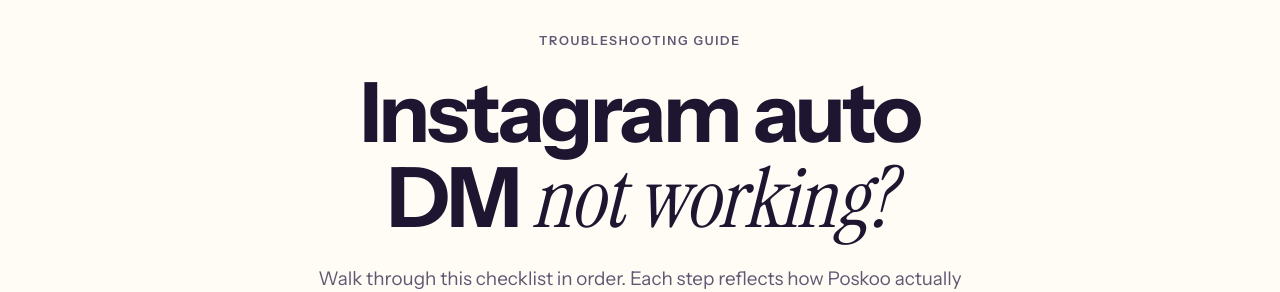
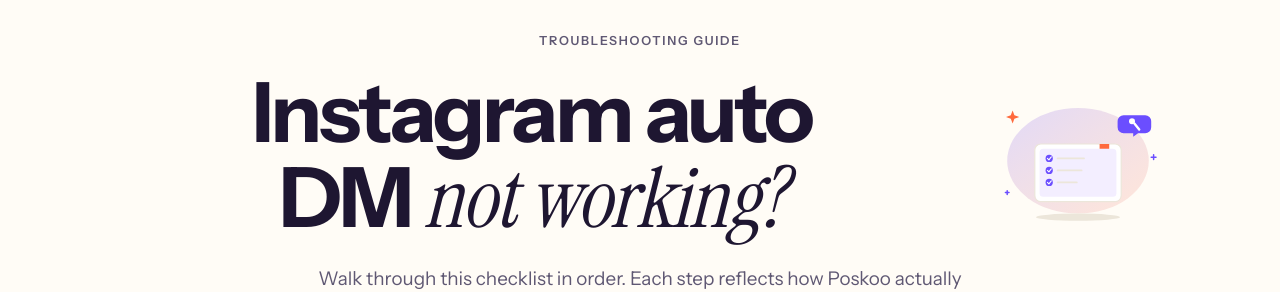
Before and after one commit to Ramanmakkar1/socialapp, a Next.js app: page /help/instagram-auto-dm-not-working in a window 1280 px wide. Shown: the part 136-428 px from the top of the page. Built offline with nearby package versions, Linux system fonts and the light colour scheme; no server answers.

Commit message:
autopilot: Add a shared illustrated header graphic to the 5 help guide pages
Task #5447, written by local Qwen.

```diff
--- a/src/app/help/getting-started/page.tsx
+++ b/src/app/help/getting-started/page.tsx
@@ -3,6 +3,7 @@ import Image from "next/image";
 import Link from "next/link";
 import { BRAND } from "@/lib/brand";
 import { DM_TEMPLATES } from "@/lib/dmTemplates";
+import HelpGuideIllustration from "@/components/HelpGuideIllustration";
 import PublicShell from "@/components/PublicShell";
 import s from "@/components/site.module.css";
 
@@ -42,9 +43,12 @@ export default function GettingStartedHelpPage() {
       </nav>
       <header className="hero">
         <p className="eyebrow">Guide</p>
-        <h1>
-          Getting started in <em className="s">3 minutes</em>
-        </h1>
+        <div className="flex flex-col gap-6 sm:flex-row sm:items-center sm:justify-between">
+          <h1>
+            Getting started in <em className="s">3 minutes</em>
+          </h1>
+          <HelpGuideIllustration variant="start" className="w-36 shrink-0 sm:w-48" />
+        </div>
         <p className="lede">
           These three steps match the checklist on your {BRAND.name} dashboard after you sign in.
         </p>
--- a/src/app/help/instagram-auto-dm-not-working/page.tsx
+++ b/src/app/help/instagram-auto-dm-not-working/page.tsx
@@ -3,6 +3,7 @@ import type { Metadata } from "next";
 import Image from "next/image";
 import Link from "next/link";
 import { BRAND } from "@/lib/brand";
+import HelpGuideIllustration from "@/components/HelpGuideIllustration";
 import PublicShell from "@/components/PublicShell";
 import s from "@/components/site.module.css";
 
@@ -94,9 +95,12 @@ export default function InstagramAutoDmNotWorkingPage() {
       </nav>
       <header className="hero">
         <p className="eyebrow">Troubleshooting guide</p>
-        <h1>
-          Instagram auto DM <em className="s">not working?</em>
-        </h1>
+        <div className="flex flex-col gap-6 sm:flex-row sm:items-center sm:justify-between">
+          <h1>
+            Instagram auto DM <em className="s">not working?</em>
+          </h1>
+          <HelpGuideIllustration variant="troubleshoot" className="w-36 shrink-0 sm:w-48" />
+        </div>
         <p className="lede">
           Walk through this checklist in order. Each step reflects how {BRAND.name} actually processes comments, gates,
           and the send queue.
--- /dev/null
+++ b/src/components/HelpGuideIllustration.tsx
@@ -0,0 +1,106 @@
+type HelpGuideVariant = "start" | "troubleshoot" | "schedule" | "connect" | "autodm";
+
+const LABELS: Record<HelpGuideVariant, string> = {
+  start: "Help guide checklist with a launch rocket",
+  troubleshoot: "Help guide checklist with a wrench and chat bubble",
+  schedule: "Help guide checklist with a calendar and clock",
+  connect: "Help guide checklist with two linked account circles",
+  autodm: "Help guide checklist with a comment turning into a direct message",
+};
+
+function VariantIcon({ variant }: { variant: HelpGuideVariant }) {
+  switch (variant) {
+    case "start":
+      return (
+        <g>
+          <path d="M258 44c8 8 12 20 12 30 0 6-2 12-4 16h-16c-2-4-4-10-4-16 0-10 4-22 12-30Z" fill="var(--brand)" />
+          <circle cx="258" cy="70" r="5" fill="var(--surface)" />
+          <path d="M246 78l-9 13 11-5Z" fill="var(--brand-2)" />
+          <path d="M270 78l9 13-11-5Z" fill="var(--brand-2)" />
+          <path d="M254 92h8l-4 10Z" fill="var(--brand-2)" />
+        </g>
+      );
+    case "troubleshoot":
+      return (
+        <g>
+          <path d="M236 52h36a10 10 0 0 1 10 10v10a10 10 0 0 1-10 10h-12l-8 6v-6h-16a10 10 0 0 1-10-10V62a10 10 0 0 1 10-10Z" fill="var(--brand)" />
+          <circle cx="250" cy="62" r="5" fill="var(--surface)" />
+          <path d="m254 66 8 10" stroke="var(--surface)" strokeWidth="4" strokeLinecap="round" />
+        </g>
+      );
+    case "schedule":
+      return (
+        <g>
+          <path d="M244 48v8M264 48v8" stroke="var(--line)" strokeWidth="2.5" strokeLinecap="round" />
+          <rect x="234" y="52" width="40" height="36" rx="6" fill="var(--surface)" stroke="var(--line)" strokeWidth="2" />
+          <path d="M234 64v-6a6 6 0 0 1 6-6h28a6 6 0 0 1 6 6v6Z" fill="var(--brand)" />
+          <path d="M242 74h10M242 82h14" stroke="var(--line)" strokeWidth="3" strokeLinecap="round" />
+          <circle cx="268" cy="84" r="10" fill="var(--brand-2)" />
+          <path d="M268 84v-5m0 5 4 2" stroke="var(--surface)" strokeWidth="2" strokeLinecap="round" />
+        </g>
+      );
+    case "connect":
+      return (
+        <g>
+          <circle cx="244" cy="70" r="14" fill="none" stroke="var(--brand)" strokeWidth="5" />
+          <circle cx="272" cy="70" r="14" fill="none" stroke="var(--brand-2)" strokeWidth="5" />
+        </g>
+      );
+    case "autodm":
+      return (
+        <g>
+          <path d="M228 58h24a8 8 0 0 1 8 8v8a8 8 0 0 1-8 8h-10l-7 6v-6h-7a8 8 0 0 1-8-8v-8a8 8 0 0 1 8-8Z" fill="var(--brand)" />
+          <circle cx="237" cy="68" r="2" fill="var(--surface)" />
+          <circle cx="245" cy="68" r="2" fill="var(--surface)" />
+          <circle cx="253" cy="68" r="2" fill="var(--surface)" />
+          <path d="M264 70h8m-3-4 4 4-4 4" stroke="var(--line)" strokeWidth="2.5" strokeLinecap="round" strokeLinejoin="round" />
+          <path d="M276 56h20a8 8 0 0 1 8 8v10a8 8 0 0 1-8 8h-8l-6 5v-5h-6a8 8 0 0 1-8-8V64a8 8 0 0 1 8-8Z" fill="var(--brand-2)" />
+          <path d="m282 66 4 4 7-8" fill="none" stroke="var(--surface)" strokeWidth="2.5" strokeLinecap="round" strokeLinejoin="round" />
+        </g>
+      );
+  }
+}
+
+export default function HelpGuideIllustration({
+  variant,
+  className,
+}: {
+  variant: HelpGuideVariant;
+  className?: string;
+}) {
+  return (
+    <div className={className}>
+      <svg
+        role="img"
+        aria-label={LABELS[variant]}
+        viewBox="0 0 320 240"
+        className="h-auto w-full max-w-full"
+      >
+        <defs>
+          <linearGradient id="help-blob" x1="0" y1="0" x2="1" y2="1">
+            <stop stopColor="var(--brand)" stopOpacity="0.2" />
+            <stop offset="1" stopColor="var(--brand-2)" stopOpacity="0.15" />
+          </linearGradient>
+        </defs>
+        <ellipse cx="160" cy="128" rx="118" ry="88" fill="url(#help-blob)" />
+        <path d="m48 52 3-8 3 8 8 3-8 3-3 8-3-8-8-3 8-3Z" fill="var(--brand-2)" />
+        <path d="M286 118v8m-4-4h8" stroke="var(--brand)" strokeWidth="2.5" strokeLinecap="round" />
+        <path d="M42 178v6m-3-3h6" stroke="var(--brand)" strokeWidth="2.5" strokeLinecap="round" />
+        <rect x="88" y="100" width="144" height="96" rx="10" fill="var(--surface)" stroke="var(--line)" strokeWidth="2" />
+        <path d="M196 100v18l8-6 8 6v-18" fill="var(--brand-2)" />
+        <rect x="96" y="108" width="128" height="80" rx="6" fill="var(--surface-2)" />
+        <circle cx="112" cy="124" r="6" fill="var(--brand)" />
+        <path d="m109 124 2.5 2.5 4-5" fill="none" stroke="var(--surface)" strokeWidth="1.8" strokeLinecap="round" strokeLinejoin="round" />
+        <path d="M126 124h44" stroke="var(--line)" strokeWidth="3" strokeLinecap="round" />
+        <circle cx="112" cy="144" r="6" fill="var(--brand)" />
+        <path d="m109 144 2.5 2.5 4-5" fill="none" stroke="var(--surface)" strokeWidth="1.8" strokeLinecap="round" strokeLinejoin="round" />
+        <path d="M126 144h40" stroke="var(--line)" strokeWidth="3" strokeLinecap="round" />
+        <circle cx="112" cy="164" r="6" fill="var(--brand)" />
+        <path d="m109 164 2.5 2.5 4-5" fill="none" stroke="var(--surface)" strokeWidth="1.8" strokeLinecap="round" strokeLinejoin="round" />
+        <path d="M126 164h32" stroke="var(--line)" strokeWidth="3" strokeLinecap="round" />
+        <ellipse cx="160" cy="222" rx="70" ry="6" fill="var(--line)" />
+        <VariantIcon variant={variant} />
+      </svg>
+    </div>
+  );
+}
```
